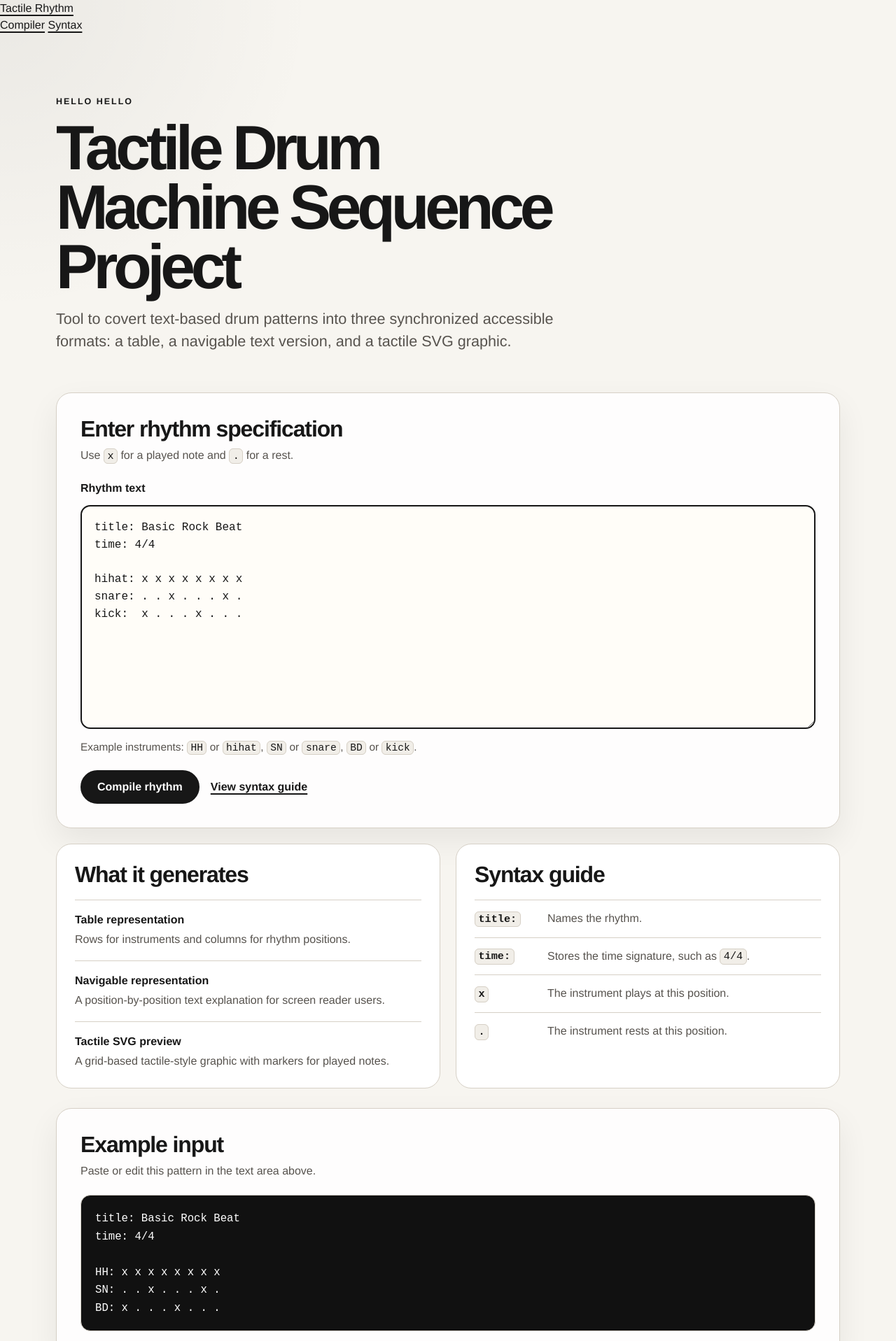
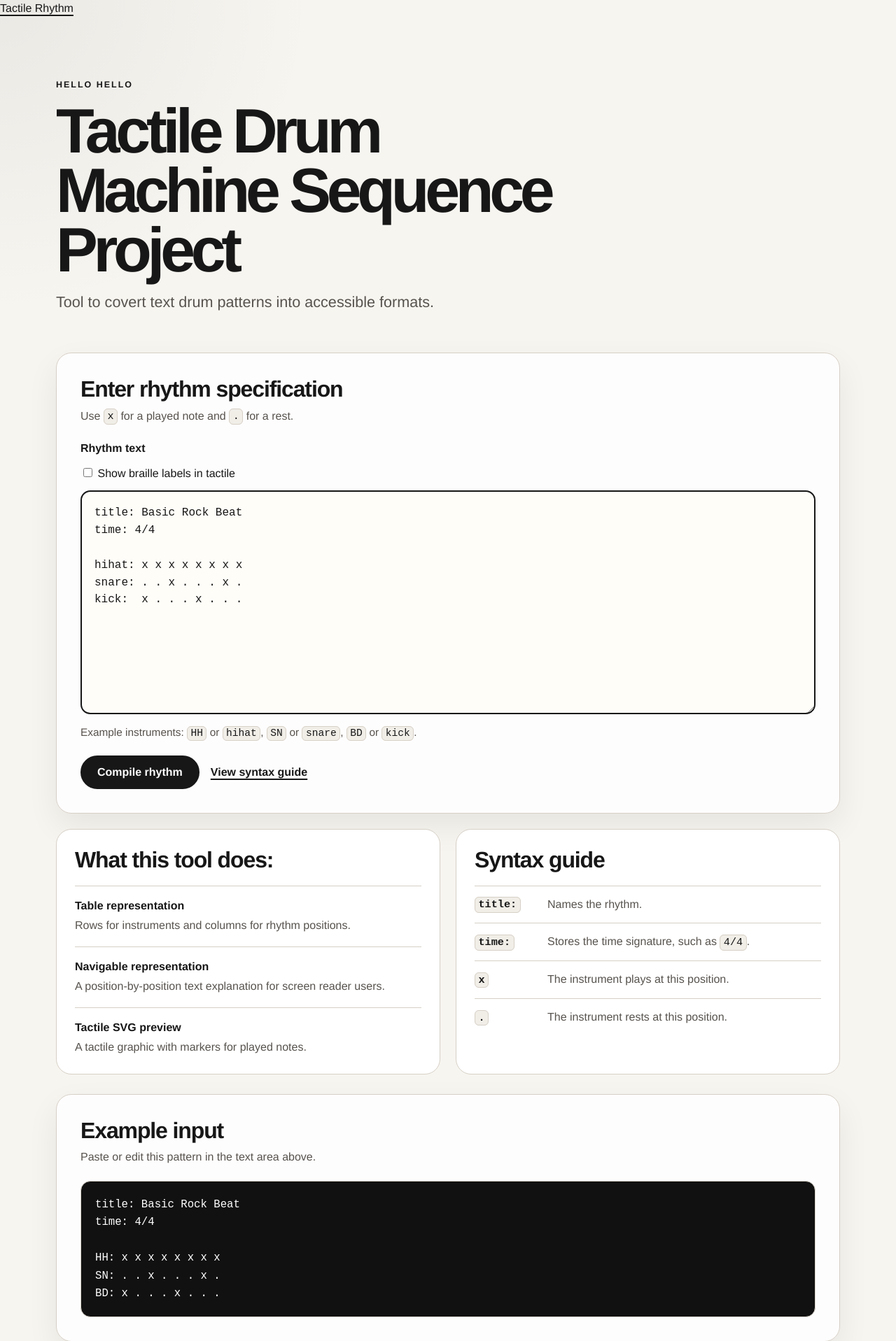
Before and after one commit to muskanf/TactileRhythm, a Flask app: page / in a window 1280 px wide. Shown: the top 1917 px of the page at 70% size. Run offline with Flask 3, Linux system fonts and the light colour scheme; some libraries are stand-ins or nearby versions.

Commit message:
added braille feature

```diff
--- a/app.py
+++ b/app.py
@@ -10,7 +10,7 @@ from tactile_rhythm.render_table import make_table
 from tactile_rhythm.render_navigation import make_navigation
 # Import the SVG renderer that converts a Rhythm object into a tactile-style SVG string.
 from tactile_rhythm.render_svg import make_svg
-
+from tactile_rhythm.braille import get_braille_label
 # Create the Flask application.
 app = Flask(__name__)
 # Define the homepage route.
@@ -24,7 +24,7 @@ hihat: x x x x x x x x
 snare: . . x . . . x .
 kick:  x . . . x . . ."""
 
-    # Render the homepage template and pass in the example rhythm text.
+    # Rendering the homepage template and pass in the example rhythm text.
     return render_template("index.html", example_text=example_text)
 
 
@@ -34,10 +34,26 @@ def compile_rhythm():
     # Get the submitted rhythm text from the form.
     rhythm_text = request.form.get("rhythm_text", "")
 
+    # Check whether the braille checkbox was selected.
+    show_braille = request.form.get("show_braille") == "yes"
+
     # Try to parse and render the rhythm.
     try:
         # Convert the user's text into a structured Rhythm object.
         rhythm = parse_rhythm(rhythm_text)
+
+        # Create an empty braille legend.
+        braille_legend = []
+
+        # Only create the braille legend if the checkbox was selected.
+        if show_braille:
+            # Loop through the instrument names in the parsed rhythm.
+            for instrument_name in rhythm.instruments.keys():
+                # Add the print label and braille label to the legend.
+                braille_legend.append({
+                    "label": instrument_name,
+                    "braille": get_braille_label(instrument_name)
+                })
 
         # Convert the Rhythm object into table data.
         table = make_table(rhythm)
@@ -46,7 +62,7 @@ def compile_rhythm():
         navigation = make_navigation(rhythm)
 
         # Convert the Rhythm object into an SVG tactile-style preview.
-        svg = make_svg(rhythm)
+        svg = make_svg(rhythm, show_braille=show_braille)
 
         # Render the results page with all generated outputs.
         return render_template(
@@ -57,6 +73,8 @@ def compile_rhythm():
             navigation=navigation,
             svg=svg,
             error=None,
+            show_braille=show_braille,
+            braille_legend=braille_legend,
         )
 
     # Catch any parsing/rendering error so the app does not crash.
--- /dev/null
+++ b/tactile_rhythm/braille.py
@@ -0,0 +1,14 @@
+BRAILLE_LABELS= {
+    "hh": "⠓⠓",
+    "hihat": "⠓⠊⠓⠁⠞",
+    "hi-hat": "⠓⠊⠓⠁⠞",
+    "sn": "⠎⠝",
+    "snare": "⠎⠝⠁⠗⠑",
+    "bd": "⠃⠙",
+    "kick": "⠅⠊⠉⠅",
+    "base drum": "⠃⠁⠎⠑ ⠙⠗⠥⠍",
+}
+
+def get_braille_label(label):
+    normalized = label.strip().lower()
+    return BRAILLE_LABELS.get(normalized, label)
--- a/tactile_rhythm/parser.py
+++ b/tactile_rhythm/parser.py
@@ -10,16 +10,12 @@ def parse_rhythm(text: str) -> Rhythm:
 
     # Split the input text into individual lines.
     raw_lines = text.splitlines()
-
     # Remove blank lines and strip spaces from each line.
     lines = [line.strip() for line in raw_lines if line.strip()]
-
     # Create a default title in case the user does not provide one.
     title = "Untitled Rhythm"
-
     # Create a default time signature in case the user does not provide one.
     time_signature = "4/4"
-
     # Create an empty dictionary for instruments.
     instruments = {}
     # Loop through each cleaned line.
--- a/templates/base.html
+++ b/templates/base.html
@@ -14,10 +14,10 @@
   <header class="site-header">
     <a class="site-logo" href="{{ url_for('index') }}">Tactile Rhythm</a>
 
-    <nav class="site-nav" aria-label="Main navigation">
+    <!-- <nav class="site-nav" aria-label="Main navigation">
       <a href="{{ url_for('index') }}">Compiler</a>
       <a href="{{ url_for('index') }}#syntax">Syntax</a>
-    </nav>
+    </nav> -->
   </header>
 
   <main>
--- a/templates/index.html
+++ b/templates/index.html
@@ -10,8 +10,7 @@
     <h1 id="page-title">Tactile Drum Machine Sequence Project</h1>
 
     <p class="hero-text">
-      Tool to covert text-based drum patterns into three synchronized accessible formats:
-      a table, a navigable text version, and a tactile SVG graphic.
+      Tool to covert text drum patterns into accessible formats.
     </p>
   </div>
 </section>
@@ -36,6 +35,11 @@
   <form action="{{ url_for('compile_rhythm') }}" method="post" class="rhythm-form">
     <label for="rhythm_text" class="form-label">Rhythm text</label>
 
+  <div class="checkbox-row">
+    <input type="checkbox" id="show_braille" name="show_braille" value="yes">
+    <label for="show_braille"> Show braille labels in tactile</label>
+  </div>
+
     <textarea
       id="rhythm_text"
       name="rhythm_text"
@@ -58,7 +62,7 @@
 
 <section class="grid-two" aria-label="Project overview">
   <article class="info-card">
-    <h2>What it generates</h2>
+    <h2>What this tool does:</h2>
 
     <ul class="feature-list">
       <li>
@@ -73,7 +77,7 @@
 
       <li>
         <strong>Tactile SVG preview</strong>
-        <span>A grid-based tactile-style graphic with markers for played notes.</span>
+        <span>A tactile graphic with markers for played notes.</span>
       </li>
     </ul>
   </article>
```
Also changed, not shown: tactile_rhythm/render_svg.py (+6 -2 lines), templates/result.html (+31 -2 lines), tests/test_braille.py (added, +7 -0 lines).
